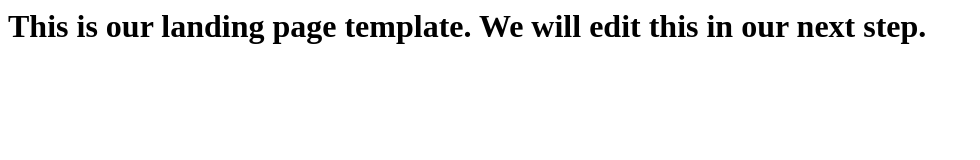
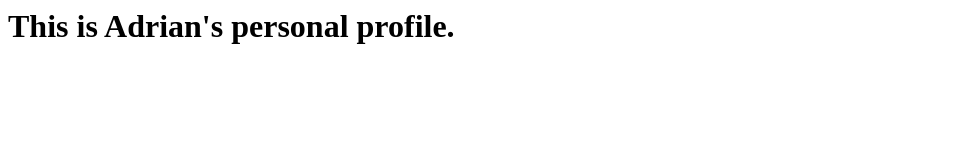
Before and after one commit to bwabster/cs-projects-valverumble, a plain HTML site: page index.html in a window 1280 px wide. Shown: the whole page, without its empty margins (0-980 px from the left). Drawn offline with Linux system fonts and the light colour scheme.

Commit message:
First commit

```diff
--- a/index.html
+++ b/index.html
@@ -1 +1 @@
-<h1>This is our landing page template. We will edit this in our next step.</h1>
+<h1>This is Adrian's personal profile.</h1>
```
